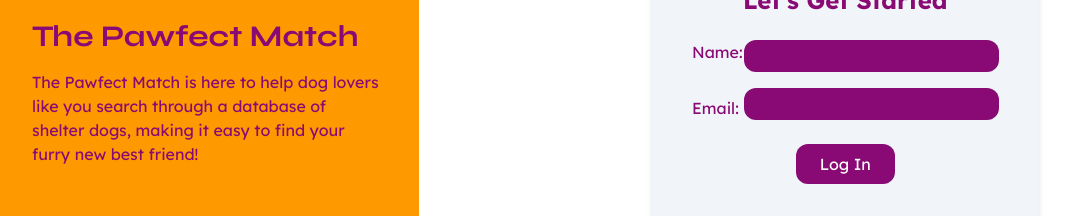
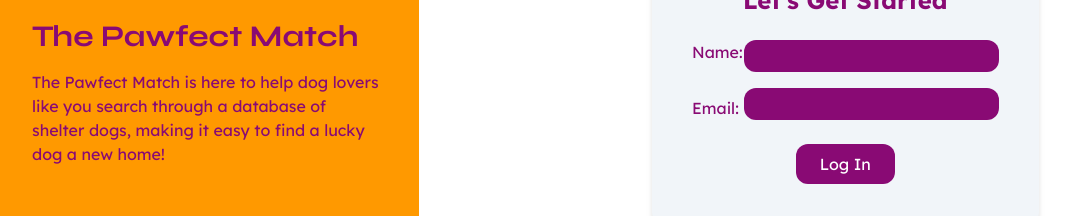
Before and after one commit to elisetvy/fetch-frontend-takehome, a React (Vite) app: page / in a window 1280 px wide. Shown: the part 316-532 px from the top of the page, without its empty margins (8-1079 px from the left). Built offline with nearby package versions, Linux system fonts and the light colour scheme.

Commit message:
Remove unused code

```diff
--- a/src/App.tsx
+++ b/src/App.tsx
@@ -22,8 +22,8 @@ function App() {
           <p className="mt-4 text-3xl font-bold">The Pawfect Match</p>
           <p className="Lexend mt-4">
             The Pawfect Match is here to help dog lovers like you search through
-            a database of shelter dogs, making it easy to find your furry new
-            best friend!
+            a database of shelter dogs, making it easy to find a lucky dog a new
+            home!
           </p>
           {currUser && (
             <>
@@ -67,42 +67,6 @@ function App() {
           </Routes>
         </div>
       </div>
-      {/* <div className="flex flex-col items-center mx-10 my-10">
-        {currUser && <Nav setCurrUser={setCurrUser} />}
-        <Link to="/" className="mt-4 text-3xl font-bold">
-          The Pawfect Match
-        </Link>
-        <p className="Lexend mt-4 min-w-2/4 text-center">
-          The Pawfect Match is here to help dog lovers like you search through a
-          database of shelter dogs, making it easy to find your furry new best
-          friend!
-        </p>
-        <Routes>
-          {currUser ? (
-            <>
-              <Route
-                path="/"
-                element={<Dogs setFavorites={setFavorites} />}
-              ></Route>
-              <Route
-                path="/favorites"
-                element={
-                  <Favorites
-                    favorites={favorites}
-                    setFavorites={setFavorites}
-                  />
-                }
-              />
-            </>
-          ) : (
-            <Route
-              path="/"
-              element={<Auth setCurrUser={setCurrUser} />}
-            ></Route>
-          )}
-          <Route path="*" element={<Navigate to="/" />} />
-        </Routes>
-      </div> */}
     </BrowserRouter>
   );
 }
```
